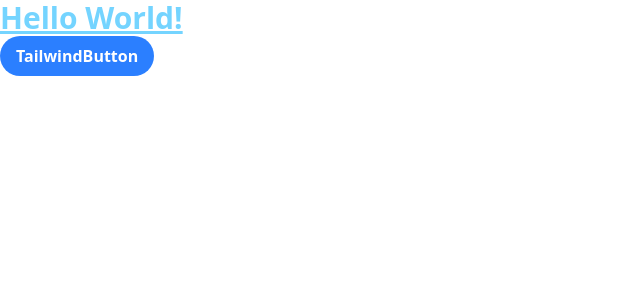
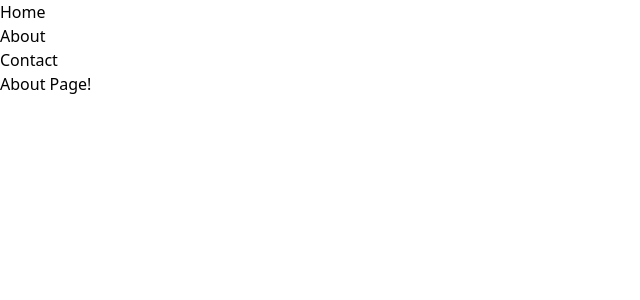
Before and after one commit to limlimjo/lean-canvas-react, a React (Vite) app: page /about in a window 1280 px wide. Shown: the top 300 px of the page, without its empty margins (0-640 px from the left). Built offline with nearby package versions, Linux system fonts and the light colour scheme.

Commit message:
[add] react router 설정 및 적용

```diff
--- a/package.json
+++ b/package.json
@@ -15,6 +15,7 @@
     "@tailwindcss/vite": "^4.1.4",
     "react": "^18.3.1",
     "react-dom": "^18.3.1",
+    "react-router-dom": "^6.25.1",
     "styled-components": "^6.1.17",
     "tailwindcss": "^4.1.4"
   },
--- /dev/null
+++ b/src/App.jsx
@@ -0,0 +1,16 @@
+import { Outlet } from 'react-router-dom';
+
+function App() {
+  return (
+    <>
+      <ul>
+        <li>Home</li>
+        <li>About</li>
+        <li>Contact</li>
+      </ul>
+      <Outlet />
+    </>
+  );
+}
+
+export default App;
--- a/src/main.jsx
+++ b/src/main.jsx
@@ -1,10 +1,43 @@
-import { StrictMode } from 'react';
+import React from 'react';
 import { createRoot } from 'react-dom/client';
+import { createBrowserRouter, RouterProvider } from 'react-router-dom';
 import './index.css';
-import App from './AppTailwindCSS.jsx';
+import App from './App';
+import Home from './pages/Home';
+import About from './pages/About';
+import Contact from './pages/Contact';
+
+const router = createBrowserRouter([
+  {
+    path: '/',
+    element: <App />,
+    children: [
+      {
+        path: '',
+        element: <Home />,
+      },
+      {
+        path: '/about',
+        element: <About />,
+      },
+      {
+        path: '/contact',
+        element: <Contact />,
+      },
+    ],
+  },
+  {
+    path: 'about',
+    element: <About />,
+  },
+  {
+    path: 'contact',
+    element: <Contact />,
+  },
+]);
 
 createRoot(document.getElementById('root')).render(
-  <StrictMode>
-    <App />
-  </StrictMode>,
+  <React.StrictMode>
+    <RouterProvider router={router} />
+  </React.StrictMode>,
 );
--- /dev/null
+++ b/src/pages/About.jsx
@@ -0,0 +1,5 @@
+function About() {
+  return <div>About Page!</div>;
+}
+
+export default About;
--- /dev/null
+++ b/src/pages/Contact.jsx
@@ -0,0 +1,5 @@
+function Contact() {
+  return <div>Contact Page!</div>;
+}
+
+export default Contact;
--- /dev/null
+++ b/src/pages/Home.jsx
@@ -0,0 +1,5 @@
+function Home() {
+  return <div>Home Page!</div>;
+}
+
+export default Home;
```
Also changed, not shown: 1 other file (tests, documents, lock files or other folders).
